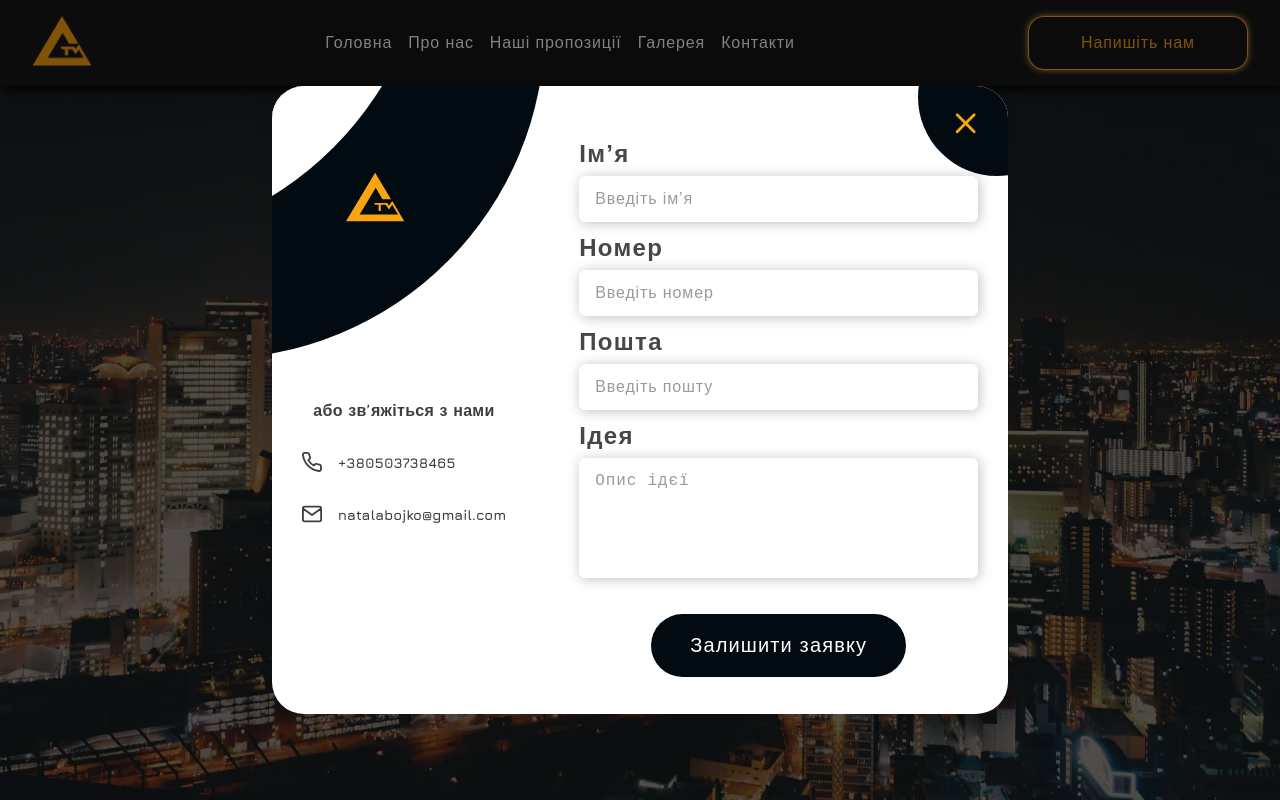
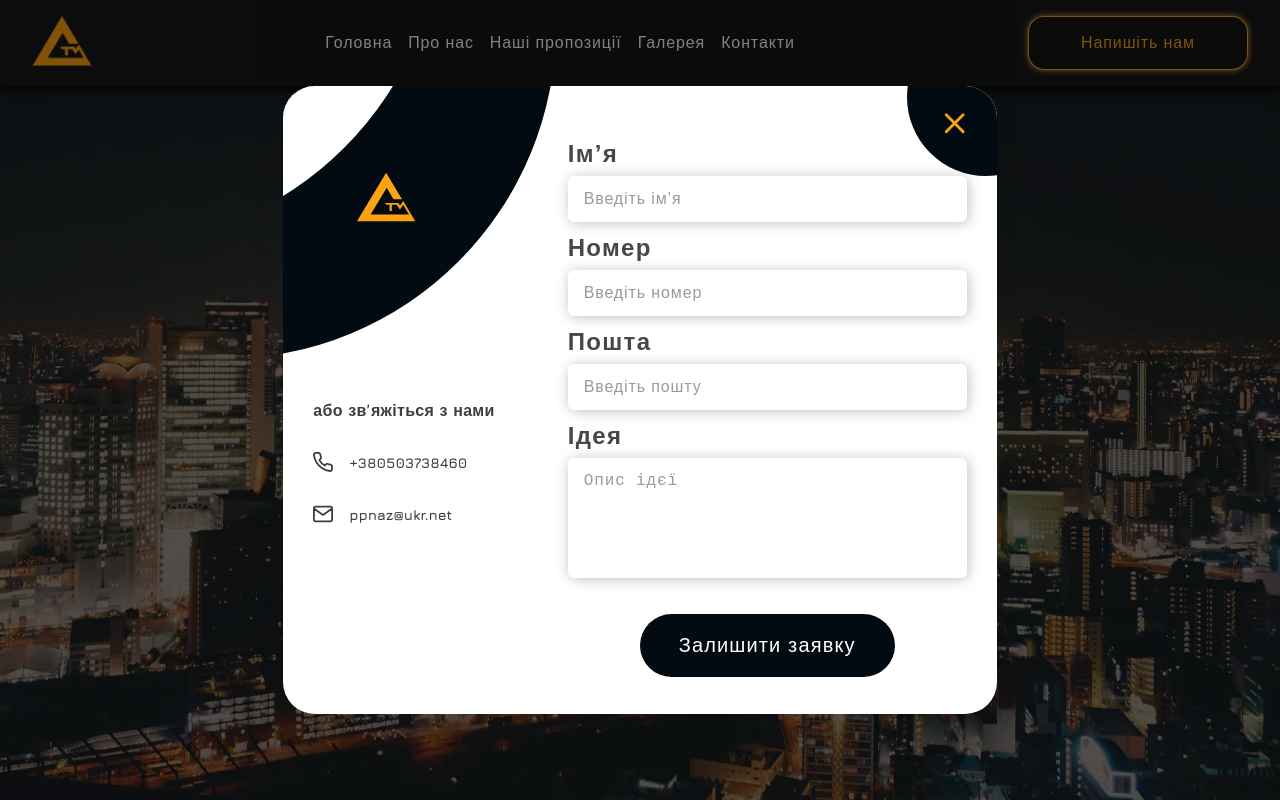
Before and after one commit to NatalaBoiko/architrave, a Next.js app: page / in a window 1280 px wide. Both pictures are taken after a click on the button "Напишіть нам". Shown: the top 800 px of the page. Built offline with nearby package versions, Linux system fonts and the light colour scheme; a web font is replaced by a local one.

Commit message:
Update Application.jsx

```diff
--- a/src/components/PopUp/Application/Application.jsx
+++ b/src/components/PopUp/Application/Application.jsx
@@ -48,21 +48,21 @@ const Application = () => {
       </button>
       <div className={`${styles.contactsContainer} ${jura.className}`}>
         <p className={styles.text}>або зв’яжіться з нами</p>
-        <a href="tel:+380503738465" className={styles.contactsAdress}>
+        <a href="tel:+380503738460" className={styles.contactsAdress}>
           <svg className={styles.icon}>
             <use href="/sprite.svg#icon-tell-modal" />
           </svg>
-          +380503738465
+          +380503738460
         </a>
 
         <a
-          href="mailto:natalabojko@gmail.com"
+          href="mailto:ppnaz@ukr.net"
           className={styles.contactsAdress}
         >
           <svg className={styles.icon}>
             <use href="/sprite.svg#icon-email-modal" />
           </svg>
-          natalabojko@gmail.com
+          ppnaz@ukr.net
         </a>
       </div>
       <ModalForm />
```
